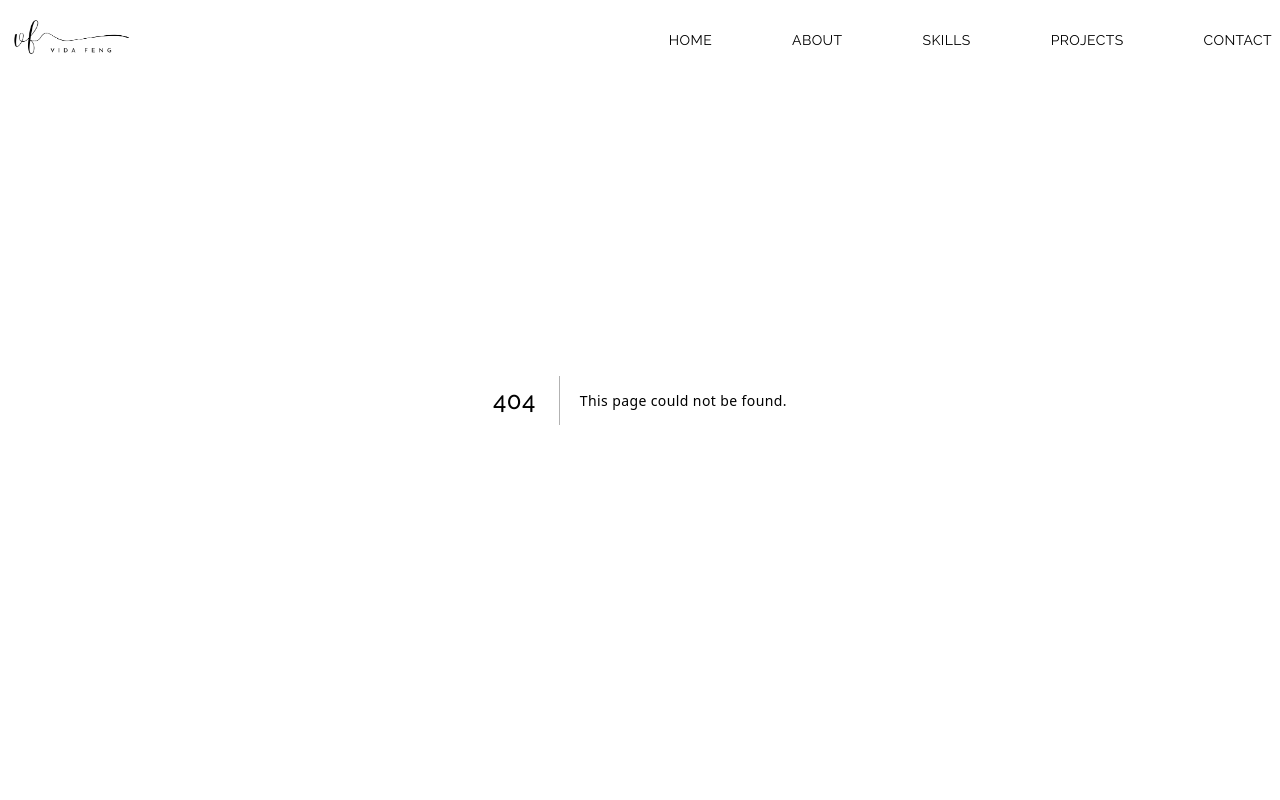
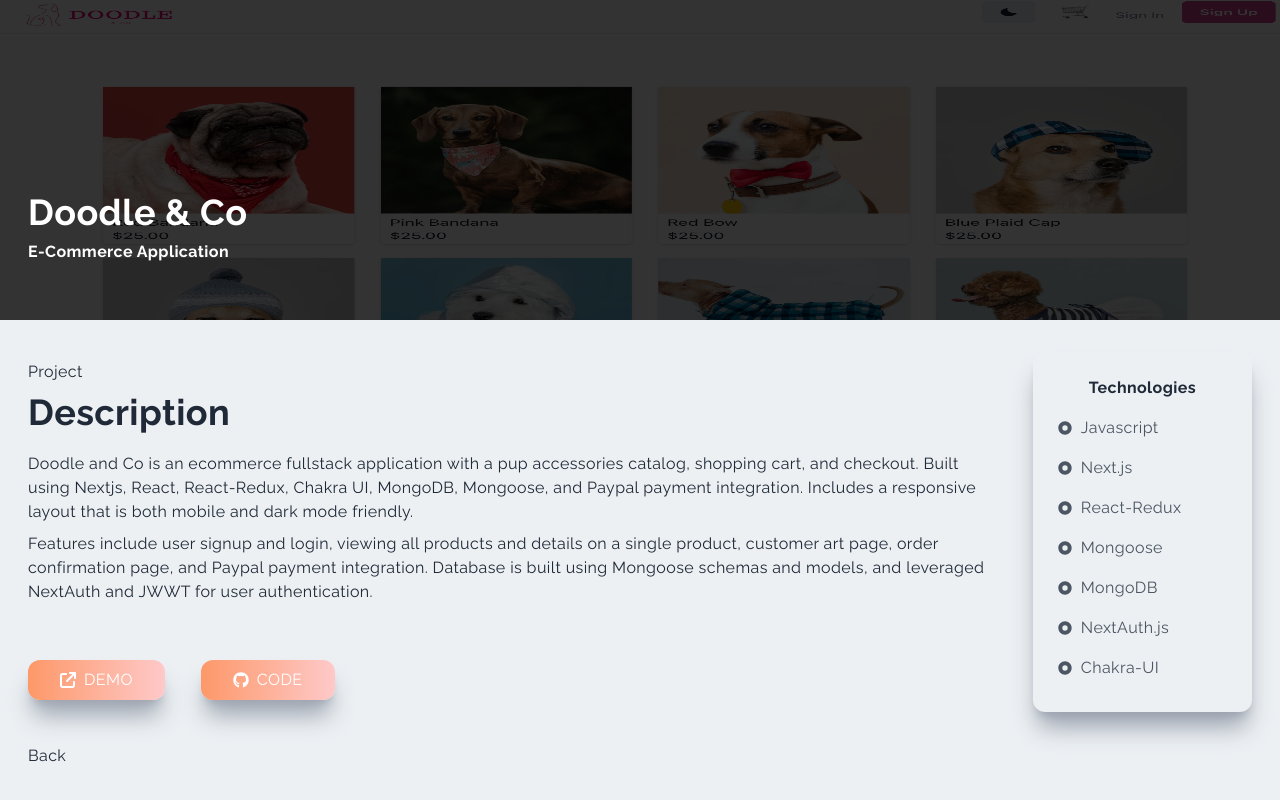
Before and after one commit to vidafeng/portfoliovf, a Next.js app: page /doodleco in a window 1280 px wide. Before the commit this address had no page. Built offline with nearby package versions, Linux system fonts and the light colour scheme.

Commit message:
added doodle proj

```diff
--- a/components/Projects.js
+++ b/components/Projects.js
@@ -3,33 +3,42 @@ import Link from "next/link";
 import React from "react";
 import SingleProj from "./SingleProj";
 import delicioImg from "../public/assets/proj/delicio-proj.png";
+import doodleImg from "../public/assets/proj/doodleco-proj.png";
 import teatokenImg from "../public/assets/proj/teatokens-proj.jpeg";
 
 const Projects = () => {
   return (
-    <div id="projects" className="w-full">
-      <div className="max-w-[1240px] mx-auto px-2 py-16">
-        <p className="uppercase text-xl tracking-widest text-[#F08E80]">
+    <div id='projects' className='w-full'>
+      <div className='max-w-[1240px] mx-auto px-2 py-16'>
+        <p className='uppercase text-xl tracking-widest text-[#F08E80]'>
           Projects
         </p>
-        <h2 className="py-4">What I&apos;ve Built</h2>
-        <div className="grid md:grid-cols-1 gap-8">
+        <h2 className='py-4'>What I&apos;ve Built</h2>
+        <div className='grid md:grid-cols-1 gap-8'>
           <SingleProj
-            title="Delicio"
-            description="A Progressive Web App inspired by Yelp and Tinder"
+            title='Doodle & Co'
+            description='Fullstack e-commerce application using Nextjs'
+            backgroundImg={doodleImg}
+            projectUrl='https://doodleco.vercel.app/'
+            githubUrl='https://github.com/vidafeng/doodle-and-co'
+            moreInfo='/doodleco'
+          />
+          <SingleProj
+            title='Delicio'
+            description='A Progressive Web App inspired by Yelp and Tinder'
             backgroundImg={delicioImg}
-            projectUrl="https://delicio.fly.dev/"
-            githubUrl="https://github.com/capstone-delicio/delicio"
-            moreInfo="/delicio"
+            projectUrl='https://delicio.fly.dev/'
+            githubUrl='https://github.com/capstone-delicio/delicio'
+            moreInfo='/delicio'
           />
 
           <SingleProj
-            title="TeaTokens"
-            description="E-commerce website with an extensive tea catalog"
+            title='TeaTokens'
+            description='E-commerce website with an extensive tea catalog'
             backgroundImg={teatokenImg}
-            projectUrl="http://teatokens.herokuapp.com/"
-            githubUrl="https://github.com/teamGoldenrod/TeaTokens"
-            moreInfo="/teatokens"
+            projectUrl='http://teatokens.herokuapp.com/'
+            githubUrl='https://github.com/teamGoldenrod/TeaTokens'
+            moreInfo='/teatokens'
           />
         </div>
       </div>
--- a/pages/delicio.js
+++ b/pages/doodleco.js
@@ -1,123 +1,111 @@
 import Image from "next/image";
 import Link from "next/link";
 import React from "react";
-import delicioImg from "../public/assets/proj/delicio-proj.png";
+import doodleImg from "../public/assets/proj/doodleco-proj.png";
 import { RiRadioButtonFill } from "react-icons/ri";
 import { FontAwesomeIcon } from "@fortawesome/react-fontawesome";
 import { faExternalLink } from "@fortawesome/free-solid-svg-icons";
 import { faGithub } from "@fortawesome/free-brands-svg-icons";
 
-const delicio = () => {
+const Doodleco = () => {
   return (
-    <div className="w-full">
-      <div className="w-screen h-[30vh] lg:h-[40vh] relative">
-        <div className="absolute top-0 left-0 w-full h-[30vh] lg:h-[40vh] bg-black/80 z-10"></div>
+    <div className='w-full'>
+      <div className='w-screen h-[30vh] lg:h-[40vh] relative'>
+        <div className='absolute top-0 left-0 w-full h-[30vh] lg:h-[40vh] bg-black/80 z-10'></div>
         <Image
-          className="absolute z-1"
-          fill="current"
-          src={delicioImg}
-          alt="delicio"
+          className='absolute z-1'
+          fill='current'
+          src={doodleImg}
+          alt='doodleco'
         />
-        <div className="absolute top-[70%] max-w-[1240px] w-full left-[50%] right-[50%] translate-x-[-50%] translate-y-[-50%] text-white z-10 p-2">
-          <h2 className="py-2">Delicio</h2>
-          <h3>Tinder Meets Yelp Progressive Web Application</h3>
+        <div className='absolute top-[70%] max-w-[1240px] w-full left-[50%] right-[50%] translate-x-[-50%] translate-y-[-50%] text-white z-10 p-2'>
+          <h2 className='py-2'>Doodle & Co</h2>
+          <h3>E-Commerce Application</h3>
         </div>
       </div>
-      <div className="max-w-[1240px] mx-auto p-2 grid md:grid-cols-5 gap-8 pt-8">
-        <div className="col-span-4">
-          <p className="py-2">Project</p>
-          <h2 className="pb-3">Description</h2>
-          <p className="py-2">
-            Delicio is a a fun Progressive Web App available on both mobile and
-            computer web browser to help you and your friends answer the age old
-            question: where should we go eat? As many of us have experienced in
-            the past, getting a group of people to agree upon a restaurant can
-            be a tedious back and forth on a never ending group text. Let
-            Delicio help you and your friends get to the point and decide where
-            to go by letting your eyes decide. After all, a picture is worth a
-            thousand bites!
+      <div className='max-w-[1240px] mx-auto p-2 grid md:grid-cols-5 gap-8 pt-8'>
+        <div className='col-span-4'>
+          <p className='py-2'>Project</p>
+          <h2 className='pb-3'>Description</h2>
+          <p className='py-2'>
+            Doodle and Co is an ecommerce fullstack application with a pup
+            accessories catalog, shopping cart, and checkout. Built using
+            Nextjs, React, React-Redux, Chakra UI, MongoDB, Mongoose, and Paypal
+            payment integration. Includes a responsive layout that is both
+            mobile and dark mode friendly.
           </p>
           <p>
-            Users are able to input preferences including location, cuisine, and
-            number of restaurant choices. Inspired by Tinder and Yelp, you and
-            your friends vote in a fun and unbiased way by swiping right on the
-            dishes that make your mouth water! Once everybody casts their votes,
-            Delicio will deliver to you the winning restaurant. A list of
-            restaurant choices is made possible with Yelp API.
+            Features include user signup and login, viewing all products and
+            details on a single product, customer art page, order confirmation
+            page, and Paypal payment integration. Database is built using
+            Mongoose schemas and models, and leveraged NextAuth and JWWT for
+            user authentication.
           </p>
           {/* <button className="px-8 py-2 mt-4 mr-8">Demo</button> */}
           {/* <button className="px-8 py-2 mt-4 mr-8">Code</button> */}
-          <div className="pt-10 text-left space-x-5">
-            <button className="py-2 px-8 mt-4 mr-4 inline-flex items-center hover:opacity-80">
+          <div className='pt-10 text-left space-x-5'>
+            <button className='py-2 px-8 mt-4 mr-4 inline-flex items-center hover:opacity-80'>
               <FontAwesomeIcon
-                className="fill-current w-4 h-4 mr-2"
+                className='fill-current w-4 h-4 mr-2'
                 icon={faExternalLink}
-                size="xl"
+                size='xl'
               />
-              <Link target="_blank" href="https://delicio.fly.dev">
+              <Link target='_blank' href='https://doodleco.vercel.app/'>
                 <span>Demo</span>
               </Link>
             </button>
 
-            <button className="py-2 px-8 mt-4 mr-4 inline-flex items-center hover:opacity-80">
+            <button className='py-2 px-8 mt-4 mr-4 inline-flex items-center hover:opacity-80'>
               <FontAwesomeIcon
-                className="fill-current w-4 h-4 mr-2"
+                className='fill-current w-4 h-4 mr-2'
                 icon={faGithub}
-                size="xl"
+                size='xl'
               />
               <Link
-                target="_blank"
-                href="https://github.com/capstone-delicio/delicio"
+                target='_blank'
+                href='https://github.com/vidafeng/doodle-and-co'
               >
                 <span>Code</span>
               </Link>
             </button>
           </div>
         </div>
-        <div className="col-span-4 md:col-span-1 shadow-xl shadow-gray-400 rounded-xl p-4">
-          <div className="p-2">
-            <p className="text-center font-bold pb-2">Technologies</p>
-            <div className="grid grid-cols-3 md:grid-cols-1">
-              <p className="text-gray-600 py-2 flex items-center">
-                <RiRadioButtonFill className="mr-2" />
+        <div className='col-span-4 md:col-span-1 shadow-xl shadow-gray-400 rounded-xl p-4'>
+          <div className='p-2'>
+            <p className='text-center font-bold pb-2'>Technologies</p>
+            <div className='grid grid-cols-3 md:grid-cols-1'>
+              <p className='text-gray-600 py-2 flex items-center'>
+                <RiRadioButtonFill className='mr-2' />
                 Javascript
               </p>
-              <p className="text-gray-600 py-2 flex items-center">
-                <RiRadioButtonFill className="mr-2" />
-                React
+              <p className='text-gray-600 py-2 flex items-center'>
+                <RiRadioButtonFill className='mr-2' />
+                Next.js
               </p>
-              <p className="text-gray-600 py-2 flex items-center">
-                <RiRadioButtonFill className="mr-2" />
-                Redux
+              <p className='text-gray-600 py-2 flex items-center'>
+                <RiRadioButtonFill className='mr-2' />
+                React-Redux
               </p>
-              <p className="text-gray-600 py-2 flex items-center">
-                <RiRadioButtonFill className="mr-2" />
-                PostgreSQL
+              <p className='text-gray-600 py-2 flex items-center'>
+                <RiRadioButtonFill className='mr-2' />
+                Mongoose
               </p>
-              <p className="text-gray-600 py-2 flex items-center">
-                <RiRadioButtonFill className="mr-2" />
-                Node
+              <p className='text-gray-600 py-2 flex items-center'>
+                <RiRadioButtonFill className='mr-2' />
+                MongoDB
               </p>
-              <p className="text-gray-600 py-2 flex items-center">
-                <RiRadioButtonFill className="mr-2" />
-                Express
+              <p className='text-gray-600 py-2 flex items-center'>
+                <RiRadioButtonFill className='mr-2' />
+                NextAuth.js
               </p>
-              <p className="text-gray-600 py-2 flex items-center">
-                <RiRadioButtonFill className="mr-2" />
-                Material-UI
-              </p>
-              <p className="text-gray-600 py-2 flex items-center">
-                <RiRadioButtonFill className="mr-2" />
-                PWA
-              </p>
-              <p className="text-gray-600 py-2 flex items-center">
-                <RiRadioButtonFill className="mr-2" />
-                Yelp API
+              <p className='text-gray-600 py-2 flex items-center'>
+                <RiRadioButtonFill className='mr-2' />
+                Chakra-UI
               </p>
             </div>
           </div>
         </div>
-        <Link href="/#projects">
+        <Link href='/#projects'>
           <p>Back</p>
         </Link>
       </div>
@@ -125,4 +113,4 @@ const delicio = () => {
   );
 };
 
-export default delicio;
+export default Doodleco;
--- a/pages/teatokens.js
+++ b/pages/teatokens.js
@@ -7,27 +7,27 @@ import { FontAwesomeIcon } from "@fortawesome/react-fontawesome";
 import { faExternalLink } from "@fortawesome/free-solid-svg-icons";
 import { faGithub } from "@fortawesome/free-brands-svg-icons";
 
-const teatokens = () => {
+const Teatokens = () => {
   return (
-    <div className="w-full">
-      <div className="w-screen h-[30vh] lg:h-[40vh] relative">
-        <div className="absolute top-0 left-0 w-full h-[30vh] lg:h-[40vh] bg-black/80 z-10"></div>
+    <div className='w-full'>
+      <div className='w-screen h-[30vh] lg:h-[40vh] relative'>
+        <div className='absolute top-0 left-0 w-full h-[30vh] lg:h-[40vh] bg-black/80 z-10'></div>
         <Image
-          className="absolute z-1"
-          fill="current"
+          className='absolute z-1'
+          fill='current'
           src={teatokensImg}
-          alt="teatokens"
+          alt='teatokens'
         />
-        <div className="absolute top-[70%] max-w-[1240px] w-full left-[50%] right-[50%] translate-x-[-50%] translate-y-[-50%] text-white z-10 p-2">
-          <h2 className="py-2">TeaTokens</h2>
+        <div className='absolute top-[70%] max-w-[1240px] w-full left-[50%] right-[50%] translate-x-[-50%] translate-y-[-50%] text-white z-10 p-2'>
+          <h2 className='py-2'>TeaTokens</h2>
           <h3>E-Commerce Website</h3>
         </div>
       </div>
-      <div className="max-w-[1240px] mx-auto p-2 grid md:grid-cols-5 gap-8 pt-8">
-        <div className="col-span-4">
-          <p className="py-2">Project</p>
-          <h2 className="pb-3">Description</h2>
-          <p className="py-2">
+      <div className='max-w-[1240px] mx-auto p-2 grid md:grid-cols-5 gap-8 pt-8'>
+        <div className='col-span-4'>
+          <p className='py-2'>Project</p>
+          <h2 className='pb-3'>Description</h2>
+          <p className='py-2'>
             TeaTokens is an e-commerce website with an extensive tea product
             catalog, shopping cart, and checkout. Fullstack, single-page
             application built using Node.js, React, React-Redux, Express,
@@ -44,69 +44,69 @@ const teatokens = () => {
           </p>
           {/* <button className="px-8 py-2 mt-4 mr-8">Demo</button> */}
           {/* <button className="px-8 py-2 mt-4 mr-8">Code</button> */}
-          <div className="pt-10 text-left space-x-5">
-            <button className="py-2 px-8 mt-4 mr-4 inline-flex items-center hover:opacity-80">
+          <div className='pt-10 text-left space-x-5'>
+            <button className='py-2 px-8 mt-4 mr-4 inline-flex items-center hover:opacity-80'>
               <FontAwesomeIcon
-                className="fill-current w-4 h-4 mr-2"
+                className='fill-current w-4 h-4 mr-2'
                 icon={faExternalLink}
-                size="xl"
+                size='xl'
               />
-              <Link target="_blank" href="http://teatokens.herokuapp.com/">
+              <Link target='_blank' href='http://teatokens.herokuapp.com/'>
                 <span>Demo</span>
               </Link>
             </button>
 
-            <button className="py-2 px-8 mt-4 mr-4 inline-flex items-center hover:opacity-80">
+            <button className='py-2 px-8 mt-4 mr-4 inline-flex items-center hover:opacity-80'>
               <FontAwesomeIcon
-                className="fill-current w-4 h-4 mr-2"
+                className='fill-current w-4 h-4 mr-2'
                 icon={faGithub}
-                size="xl"
+                size='xl'
               />
               <Link
-                target="_blank"
-                href="https://github.com/teamGoldenrod/TeaTokens"
+                target='_blank'
+                href='https://github.com/teamGoldenrod/TeaTokens'
               >
                 <span>Code</span>
               </Link>
             </button>
           </div>
         </div>
-        <div className="col-span-4 md:col-span-1 shadow-xl shadow-gray-400 rounded-xl p-4">
-          <div className="p-2">
-            <p className="text-center font-bold pb-2">Technologies</p>
-            <div className="grid grid-cols-3 md:grid-cols-1">
-              <p className="text-gray-600 py-2 flex items-center">
-                <RiRadioButtonFill className="mr-2" />
+        <div className='col-span-4 md:col-span-1 shadow-xl shadow-gray-400 rounded-xl p-4'>
+          <div className='p-2'>
+            <p className='text-center font-bold pb-2'>Technologies</p>
+            <div className='grid grid-cols-3 md:grid-cols-1'>
+              <p className='text-gray-600 py-2 flex items-center'>
+                <RiRadioButtonFill className='mr-2' />
                 Javascript
               </p>
-              <p className="text-gray-600 py-2 flex items-center">
-                <RiRadioButtonFill className="mr-2" />
+              <p className='text-gray-600 py-2 flex items-center'>
+                <RiRadioButtonFill className='mr-2' />
                 React
               </p>
-              <p className="text-gray-600 py-2 flex items-center">
-                <RiRadioButtonFill className="mr-2" />
+              <p className='text-gray-600 py-2 flex items-center'>
+                <RiRadioButtonFill className='mr-2' />
                 Redux
               </p>
-              <p className="text-gray-600 py-2 flex items-center">
-                <RiRadioButtonFill className="mr-2" />
+              <p className='text-gray-600 py-2 flex items-center'>
+                <RiRadioButtonFill className='mr-2' />
                 PostgreSQL
               </p>
-              <p className="text-gray-600 py-2 flex items-center">
-                <RiRadioButtonFill className="mr-2" />
+              <p className='text-gray-600 py-2 flex items-center'>
+                <RiRadioButtonFill className='mr-2' />
                 Node
               </p>
-              <p className="text-gray-600 py-2 flex items-center">
-                <RiRadioButtonFill className="mr-2" />
+              <p className='text-gray-600 py-2 flex items-center'>
+                <RiRadioButtonFill className='mr-2' />
                 Express
               </p>
-              <p className="text-gray-600 py-2 flex items-center">
-                <RiRadioButtonFill className="mr-2" />
+              <p className='text-gray-600 py-2 flex items-center'>
+                <RiRadioButtonFill className='mr-2' />
                 Chakra-UI
               </p>
             </div>
           </div>
         </div>
-        <Link href="/#projects">
+        <Link href='/#projects'>
           <p>Back</p>
         </Link>
       </div>
@@ -114,4 +114,4 @@ const teatokens = () => {
   );
 };
 
-export default teatokens;
+export default Teatokens;
```
Also changed, not shown: public/assets/proj/doodleco-proj.png (added).
